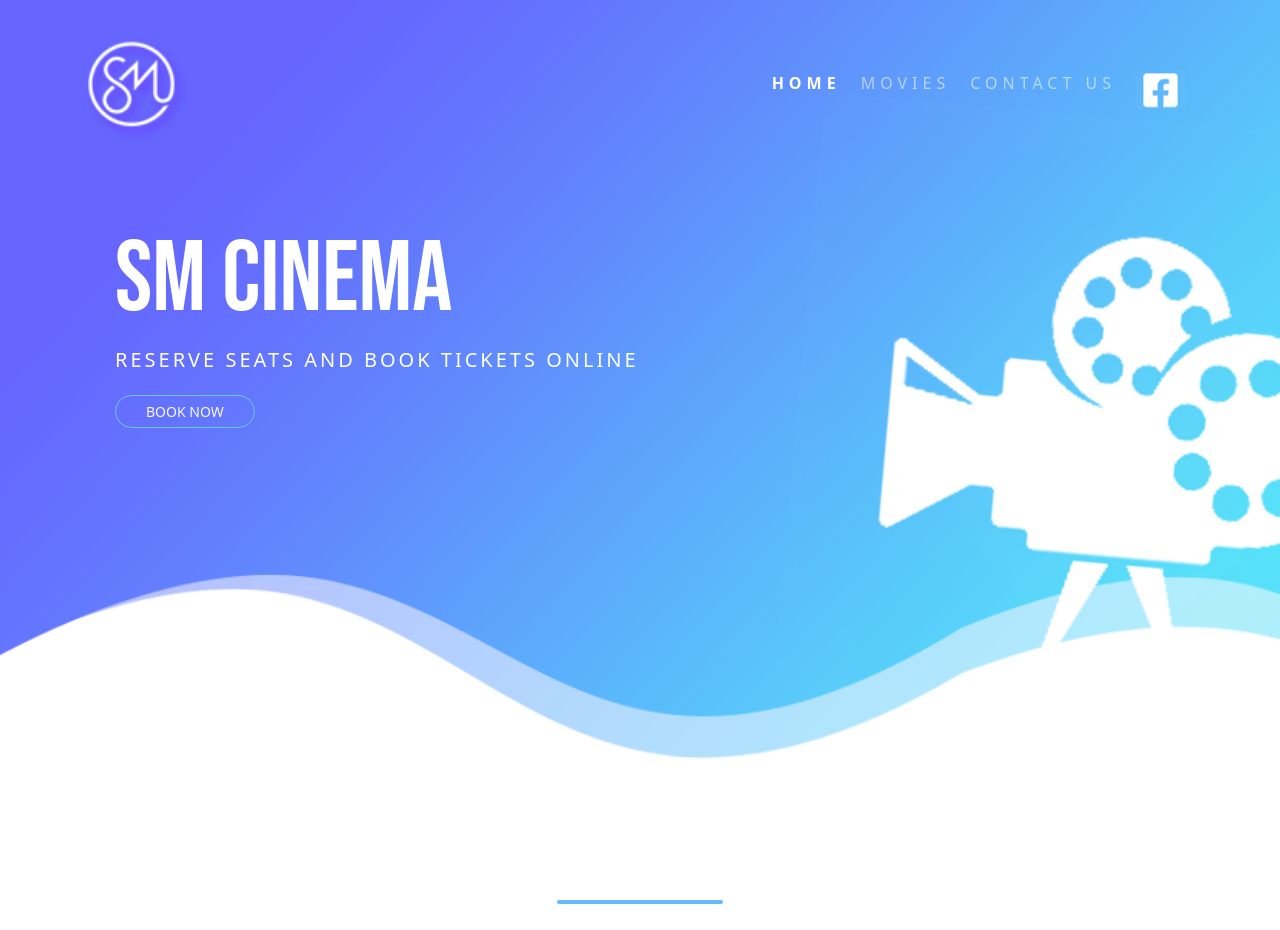
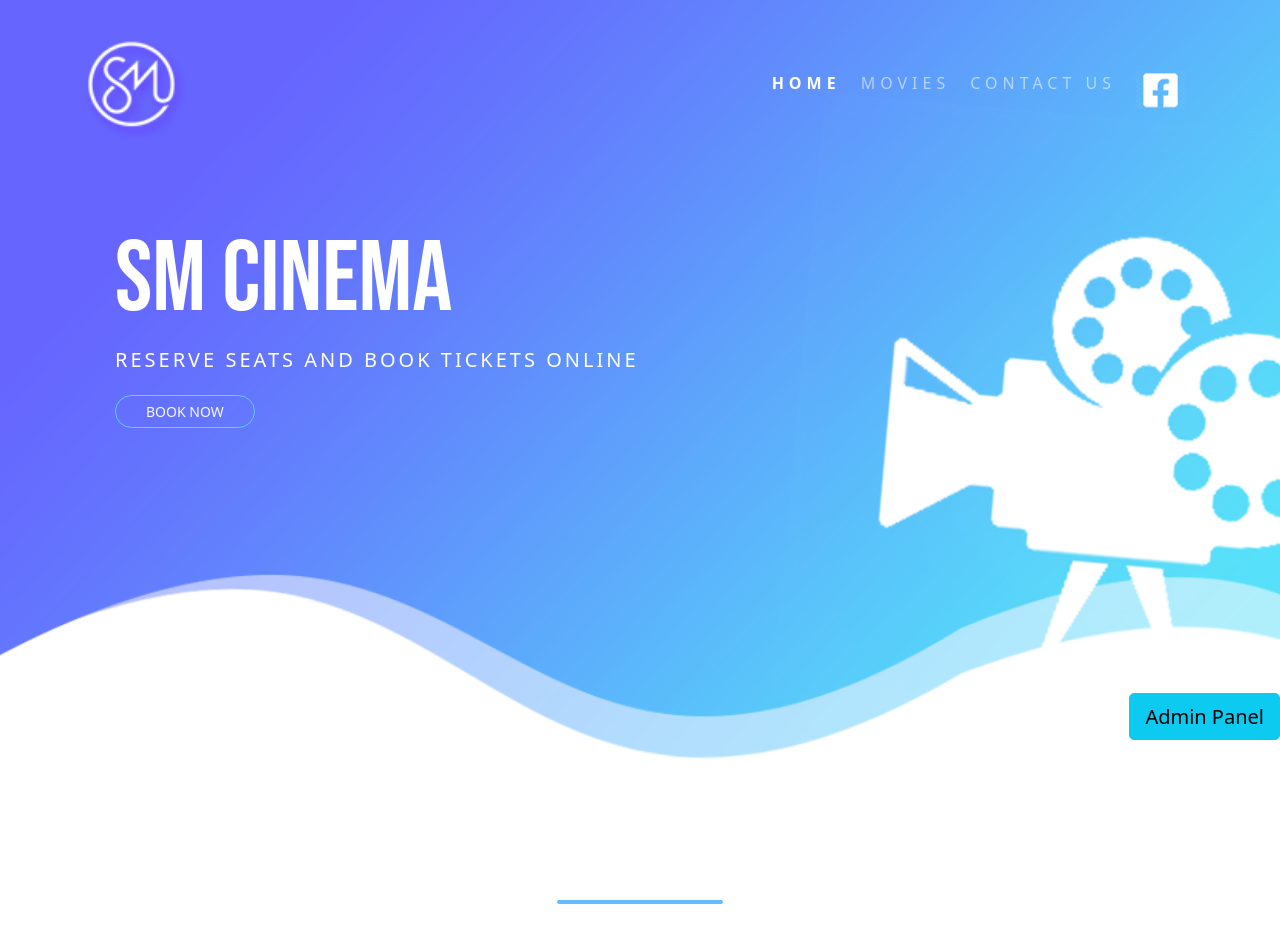
Before and after one commit to joshxtian/movie-reservation-server, a PHP site: page / in a window 1280 px wide. Shown: the top 930 px of the page. Run offline with PHP 8.4, Linux system fonts and the light colour scheme; data that the repository does not hold is empty.

Commit message:
Changes in db credentials

```diff
--- a/class/Config.php
+++ b/class/Config.php
@@ -2,7 +2,7 @@
 require_once "./php/init.php";
 class config{
     private $user = 'root';
-    private $password = '';
+    private $password = 'Joshuaczsaturno99';
     public $pdo = null;
 
     public function con(){
--- a/class/Insert.php
+++ b/class/Insert.php
@@ -1,4 +1,4 @@
-<?php
+ <?php
 require_once "Config.php";
 class insert extends config
 {
--- a/index.php
+++ b/index.php
@@ -20,7 +20,7 @@ require_once "./php/function.php";
   <title>Seat Reservation</title>
 </head>
 
-<body>
+<body class="position-relative">
   <header>
     <div id="Home">
       <div class="container-fluid navcon">
@@ -163,9 +163,9 @@ require_once "./php/function.php";
     </div>
   </footer>
 
-  <!-- <div class="d-flex justify-content-end fixed-bottom py-5">
+  <div class="d-flex justify-content-end fixed-bottom py-5">
     <a href="/admin.php" class="btn btn-info">Admin Panel</a>
-  </div> -->
+  </div>
 
   <script src="https://cdn.jsdelivr.net/npm/bootstrap@5.0.0-beta3/dist/js/bootstrap.bundle.min.js" integrity="sha384-JEW9xMcG8R+pH31jmWH6WWP0WintQrMb4s7ZOdauHnUtxwoG2vI5DkLtS3qm9Ekf" crossorigin="anonymous"></script>
   <script src="https://unpkg.com/aos@2.3.1/dist/aos.js"></script>
```
